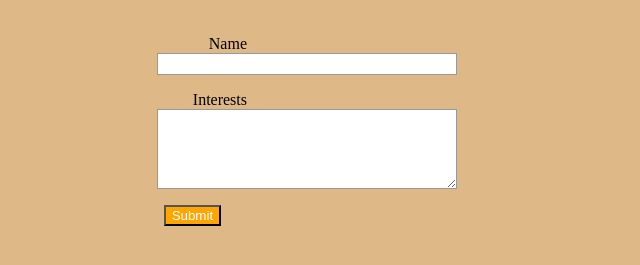
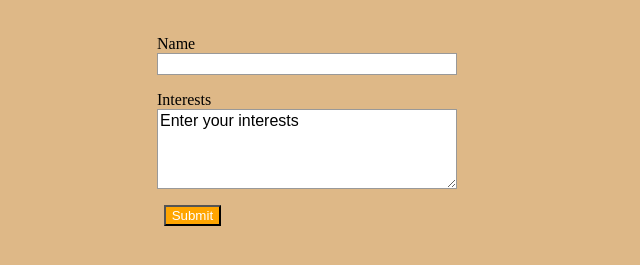
Before and after one commit to ruthwikkuppachi/ruthwikkuppachi.github.io, a plain HTML site: page Lab_6/index.html in a window 1280 px wide. Shown: the part 61-326 px from the top of the page, without its empty margins (283-923 px from the left). Drawn offline with Linux system fonts and the light colour scheme.

Commit message:
Update Lab 6

```diff
--- a/Lab_6/css/form_styles.css
+++ b/Lab_6/css/form_styles.css
@@ -28,7 +28,7 @@ form {
     /* Uniform size & alignment */
     display: inline-block;
     width: 90px;
-    text-align: right;
+    text-align: left;
   }
 
   input,
--- a/Lab_6/scripts/script.js
+++ b/Lab_6/scripts/script.js
@@ -31,8 +31,9 @@ var y = document.createElement("textarea");
 y.setAttribute("id", "Interests");
 y.setAttribute("cols", 33);
 y.setAttribute("rows", 5);
-y.setAttribute("defaultValue", "Enter your Interests");
+y.appendChild(document.createTextNode("Enter your interests"));
 label2.appendChild(y);
+
 
 let b = document.createElement("button");
 li3.appendChild(b);
```
